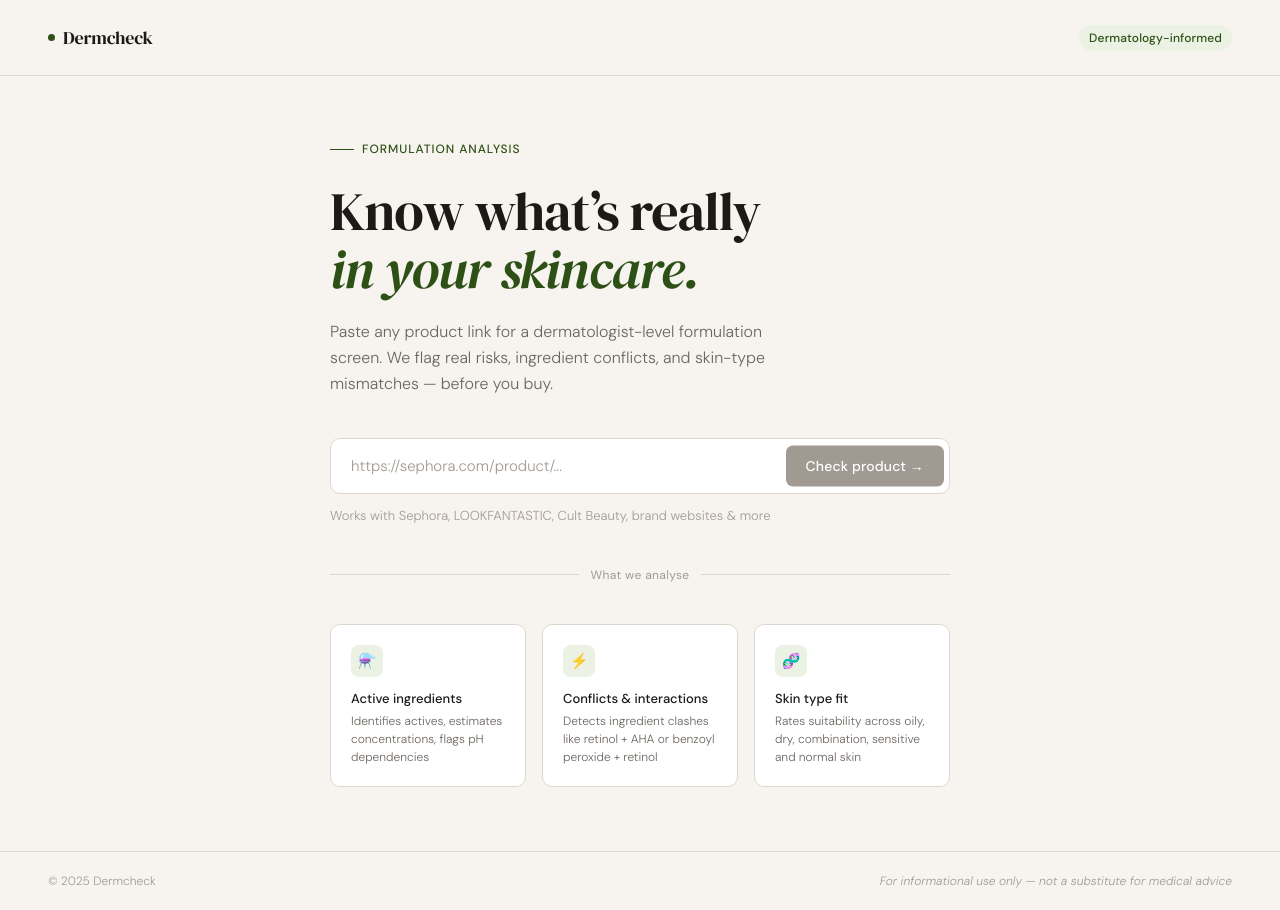
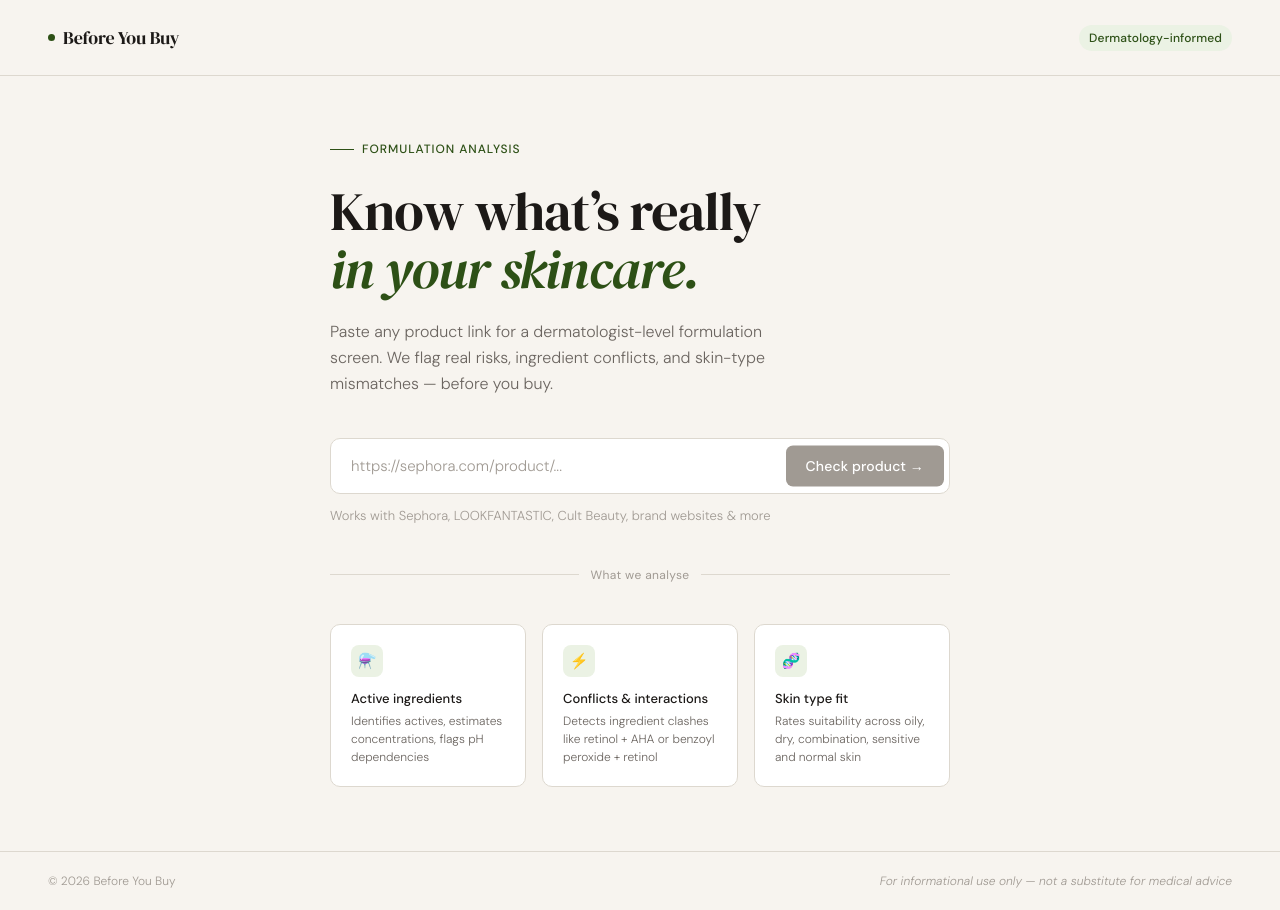
Before and after one commit to vanshika68-byb/before-you-buy-mvp, a Next.js app: page / in a window 1280 px wide. Built offline with nearby package versions, Linux system fonts and the light colour scheme.

Commit message:
updating favicon

```diff
--- a/src/app/layout.tsx
+++ b/src/app/layout.tsx
@@ -16,6 +16,10 @@ const geistMono = Geist_Mono({
 export const metadata: Metadata = {
   title: "Before You Buy",
   description: "Check if a skincare product might not be right for you.",
+  icons: {
+    icon: "/favicon.svg",
+    shortcut: "/favicon.svg",
+  },
 };
 
 export default function RootLayout({
--- a/src/app/page.tsx
+++ b/src/app/page.tsx
@@ -324,7 +324,7 @@ export default function Home() {
         <nav className="nav">
           <div className="nav-logo">
             <div className="nav-logo-dot" />
-            Dermcheck
+            Before You Buy
           </div>
           <span className="nav-badge">Dermatology-informed</span>
         </nav>
@@ -400,7 +400,7 @@ export default function Home() {
         </main>
 
         <footer className="footer">
-          <span className="footer-text">© 2025 Dermcheck</span>
+          <span className="footer-text">© 2026 Before You Buy</span>
           <span className="footer-disclaimer">For informational use only — not a substitute for medical advice</span>
         </footer>
       </div>
--- a/src/app/result/page.tsx
+++ b/src/app/result/page.tsx
@@ -386,7 +386,7 @@ export default function Result() {
         <nav className="nav">
           <div className="nav-logo">
             <div className="nav-dot" />
-            Dermcheck
+            Before You Buy
           </div>
           <button className="nav-back" type="button" onClick={() => router.push("/")}>
             ← New analysis
@@ -651,7 +651,7 @@ export default function Result() {
           {/* Disclaimer */}
           <div className="disclaimer">
             <p className="disclaimer-text">
-              Dermcheck provides a general, dermatology-informed formulation screen. This is not medical advice, a diagnosis, or a substitute for consultation with a qualified dermatologist or healthcare professional. Individual responses to ingredients vary.
+              Before You Buy provides a general, dermatology-informed formulation screen. This is not medical advice, a diagnosis, or a substitute for consultation with a qualified dermatologist or healthcare professional. Individual responses to ingredients vary.
             </p>
           </div>
         </div>
```
Also changed, not shown: public/favicon.svg (added).
